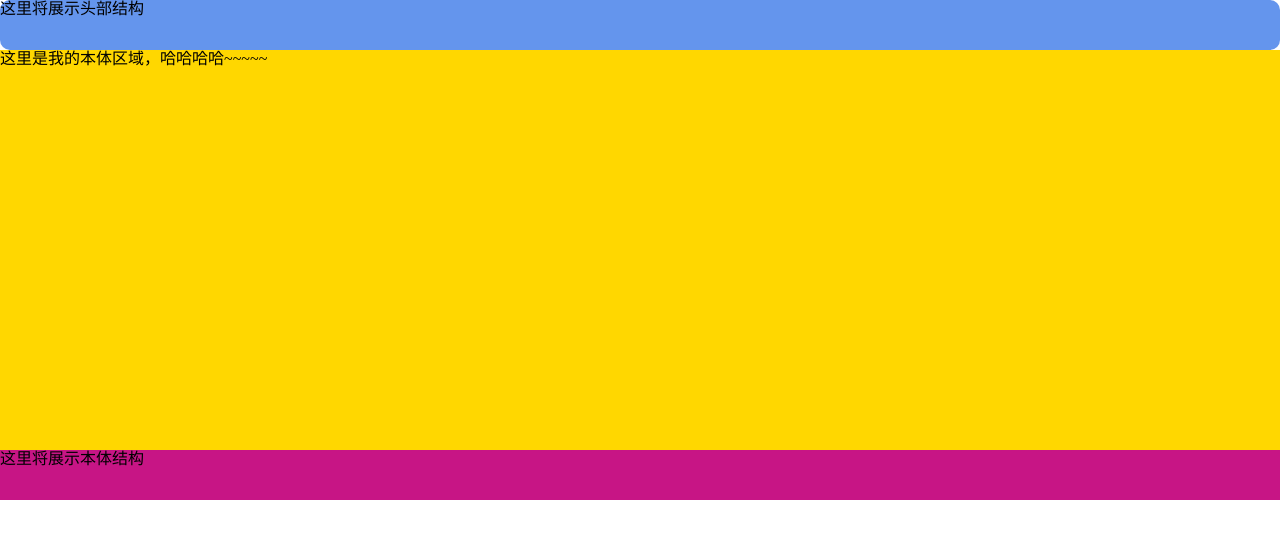
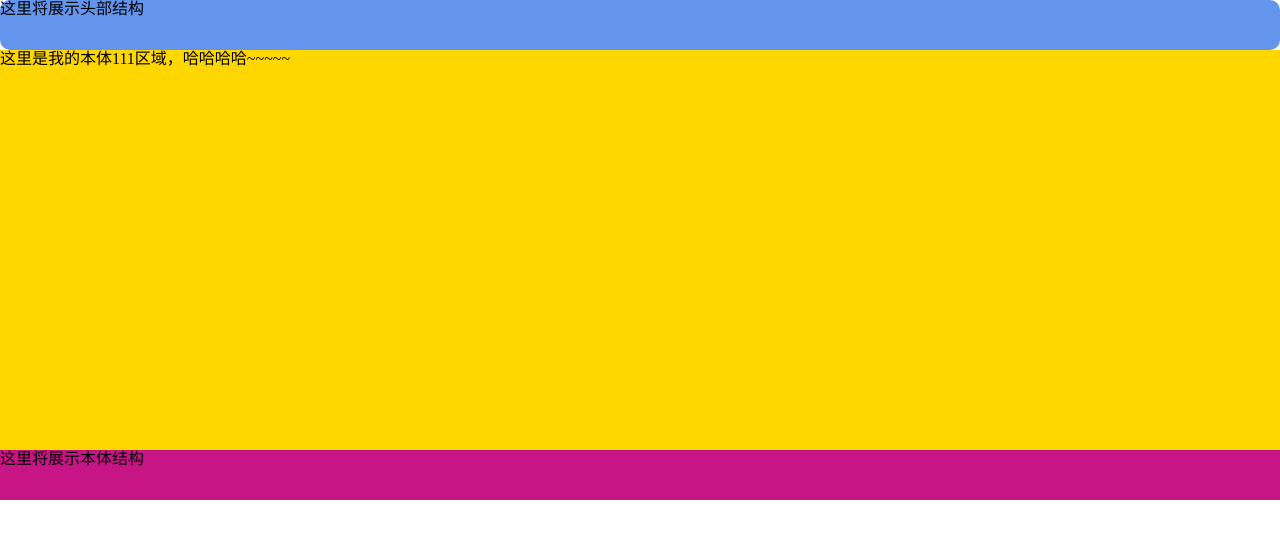
Before and after one commit to abc3660170/blood, a Vue app: page / in a window 1280 px wide. Shown: the top 538 px of the page. Built offline with nearby package versions, Linux system fonts and the light colour scheme.

Commit message:
更新了第一个页面和配置了一些路由

```diff
--- a/src/App.vue
+++ b/src/App.vue
@@ -22,7 +22,7 @@
             这里将展示头部结构
         </header>
         <div id="main">
-            这里是我的本体区域，哈哈哈哈~~~~~
+            这里是我的本体111区域，哈哈哈哈~~~~~
         </div>
         <footer>
             这里将展示本体结构
--- a/webpack.config.js
+++ b/webpack.config.js
@@ -10,6 +10,9 @@ module.exports = {
         path:path.resolve(__dirname,'./dist'),
         publicPath:'/dist/',
         filename:'build.js'
+    },
+    resolveLoader: {
+        root: path.join(__dirname, 'node_modules')
     },
     module:{
         loaders:[
```
